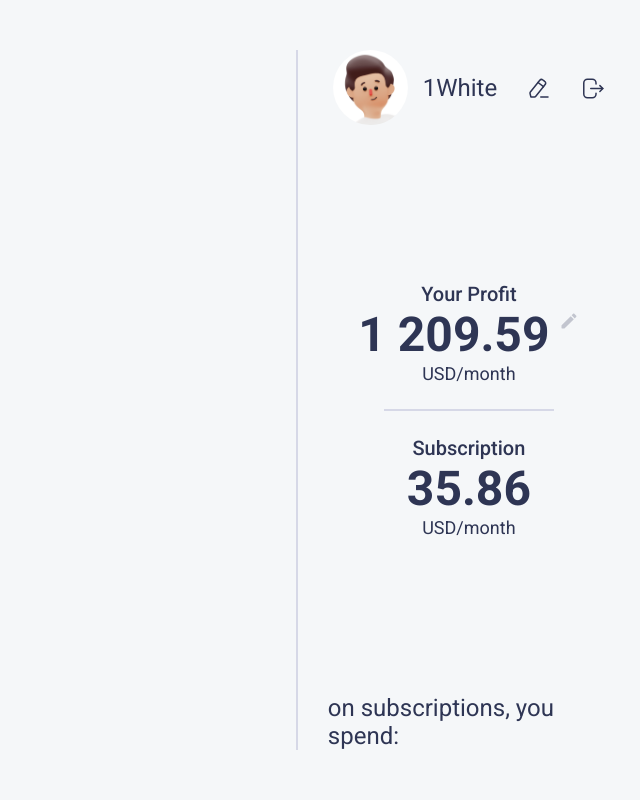
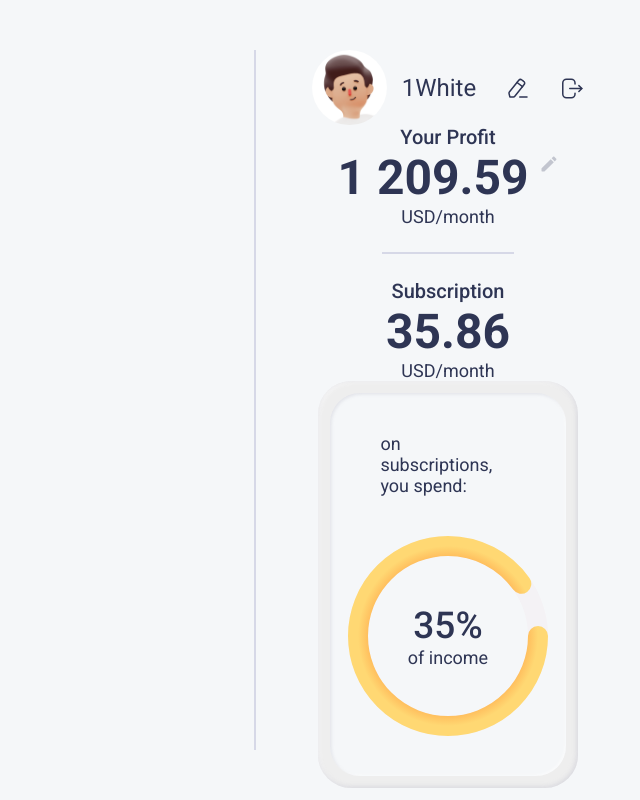
Before and after one commit to D1White/subscription-manager, a React (Create React App) app in the folder client/: page / in a window 1280 px wide. Shown: the whole page, without its empty margins (640-1280 px from the left). Built offline with nearby package versions, Linux system fonts and the light colour scheme.

Commit message:
finish right bar

```diff
--- a/client/src/components/RightBar/RightBar.tsx
+++ b/client/src/components/RightBar/RightBar.tsx
@@ -1,6 +1,6 @@
 import React from 'react'
-import { SpendChart } from '../index'
-import { ReactComponent as EditIco } from '../../assets/ico/edit2.svg'
+import { SpendChart } from 'components'
+import { ReactComponent as EditIco } from 'assets/ico/edit2.svg'
 
 import avatar from '../../assets/img/avatar.png'
 
--- a/client/src/components/RightBar/rightBar.sass
+++ b/client/src/components/RightBar/rightBar.sass
@@ -8,6 +8,7 @@
 
   display: flex
   flex-direction: column
+  align-items: center
   justify-content: space-between
 
   &__user-block
--- a/client/src/components/SpendChart/SpendChart.tsx
+++ b/client/src/components/SpendChart/SpendChart.tsx
@@ -1,14 +1,46 @@
-import React from 'react'
-
-const data = [
-  { name: 'spent', value: 400 },
-  { name: 'left', value: 100 },
-]
+import React, { useState } from 'react'
+import getDashValue from 'utils/getDashValue'
 
 const SpendChart = () => {
+  const [percent, setPercent] = useState(90)
+
+  const handleClick = () => {
+    setPercent(70)
+  }
+
   return (
-    <div className="pie-chart">
-      <span className="pie-chart__text">on subscriptions, you spend:</span>
+    <div className="spend-chart">
+      <div className="spend-chart__container">
+        <span className="spend-chart__text">on subscriptions, you spend:</span>
+        <div className="spend-chart__chart">
+          <svg
+            viewBox="0 0 200 200"
+            xmlns="http://www.w3.org/2000/svg"
+            onClick={handleClick}
+            style={{ position: 'absolute' }}
+          >
+            <defs>
+              <radialGradient id="grad" cx="50%" cy="50%" r="50%" fx="50%" fy="50%">
+                <stop offset="70%" style={{ stopColor: '#FF953B' }} />
+                <stop offset="100%" style={{ stopColor: '#FFD873' }} />
+              </radialGradient>
+            </defs>
+            <circle className="spend-chart__circle-bg" cx="100" cy="100" r="90" />
+            <circle
+              className="spend-chart__circle"
+              cx="100"
+              cy="100"
+              r="90"
+              stroke="url(#grad)"
+              strokeDashoffset={getDashValue(90, percent)}
+            />
+          </svg>
+          <div className="chart__text-block">
+            <span className="chart__text-percent">35%</span>
+            <span className="chart__text">of income</span>
+          </div>
+        </div>
+      </div>
     </div>
   )
 }
--- /dev/null
+++ b/client/src/components/SpendChart/spendChart.sass
@@ -0,0 +1,65 @@
+$circle-size: 200px
+$circle-radius: 90
+
+@function get-dash-value($radius, $percentage)
+  $circumference: 2 * 3.1415927 * $radius
+  $percentage-as-decimal: $percentage / 100%
+  @return $circumference * $percentage-as-decimal
+
+.spend-chart
+  width: 80%
+  padding: 12px 12px
+  border-radius: 33px
+  background-color: #EEEEEE
+  box-shadow: inset -1px -1px 5px rgba(174, 174, 192, 0.4), inset 1.5px 1.5px 5px rgba(255, 255, 255, 0.7)
+
+  &__container
+    padding: 40px 50px
+    border-radius: 30px
+    background-color: $light_bg
+    box-shadow: inset 1.5px 1.5px 3px rgba(174, 174, 192, 0.25), inset -1px -1px 3px rgba(255, 255, 255, 0.7)
+    display: flex
+    flex-direction: column
+    justify-content: space-between
+    align-items: center
+
+  &__text
+    font-size: 18px
+    margin-bottom: 40px
+
+  &__chart
+    width: $circle-size
+    height: $circle-size
+    position: relative
+    display: flex
+    align-items: center
+    justify-content: center
+
+  &__circle
+    position: absolute
+    z-index: 5
+    fill: transparent
+    stroke-dasharray: get-dash-value($circle-radius, 100%)
+    stroke-linecap: round
+    stroke-width: 20
+    transform-origin: 50% 50%
+
+    transition: stroke-dashoffset .5s
+    &-bg
+      position: absolute
+      z-index: 1
+      stroke: #F4F2F5
+      fill: transparent
+      stroke-width: 20
+      transform-origin: 50% 50%
+
+.chart
+  &__text
+    font-size: 18px
+    &-percent
+      font-size: 37px
+      font-weight: 500
+    &-block
+      display: flex
+      flex-direction: column
+      align-items: center
--- a/client/src/sass/components.sass
+++ b/client/src/sass/components.sass
@@ -1 +1,2 @@
-@import ../components/RightBar/rightBar
+@import components/RightBar/rightBar
+@import components/SpendChart/spendChart
--- /dev/null
+++ b/client/src/utils/getDashValue.ts
@@ -0,0 +1,7 @@
+const getDashValue = (radius: number, percentage: number): number => {
+  const circumference = 2 * 3.1415927 * radius
+  const percentageAsDecimal = (100 - percentage) / 100
+  return circumference * percentageAsDecimal
+}
+
+export default getDashValue
--- a/client/tsconfig.json
+++ b/client/tsconfig.json
@@ -1,5 +1,6 @@
 {
   "compilerOptions": {
+    "baseUrl": "src",
     "target": "es5",
     "lib": [
       "dom",
@@ -19,9 +20,11 @@
     "isolatedModules": true,
     "noEmit": true,
     "jsx": "react-jsx",
-    "baseUrl": "src/"
   },
   "include": [
     "src"
+  ],
+  "exclude": [
+    "**/node_modules", "**/.*", "build"
   ]
 }
```
